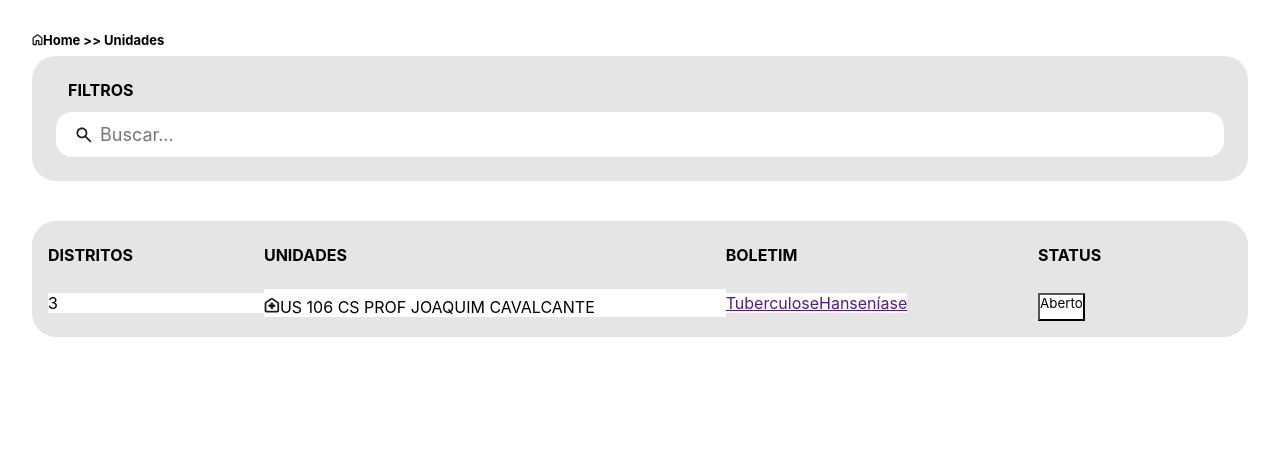
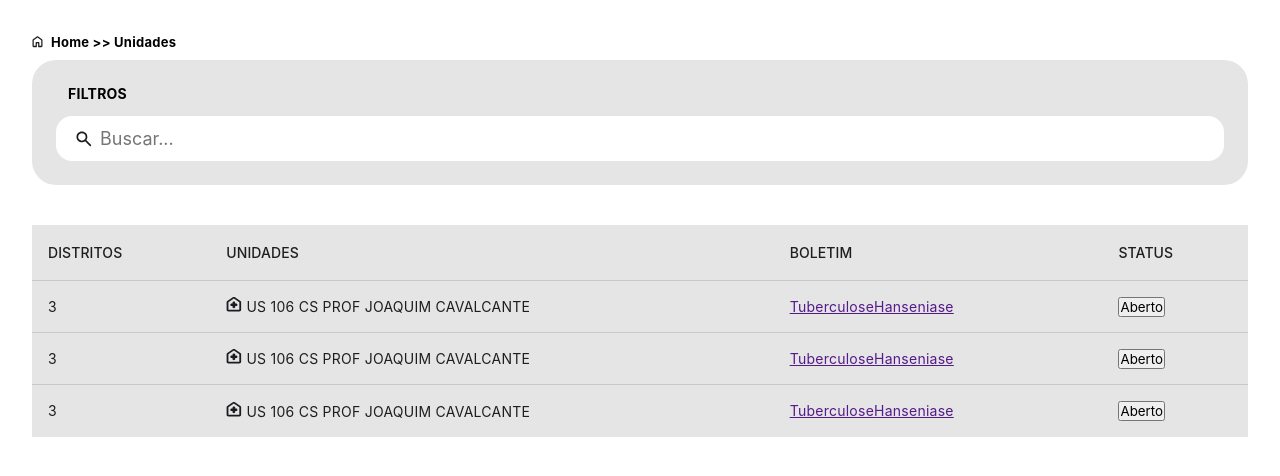
Before and after one commit to ggtidev/boletim-tb-hansen-front, an Angular app: page /home in a window 1280 px wide. Shown: the top 476 px of the page. Built offline with nearby package versions, Linux system fonts and the light colour scheme.

Commit message:
feat: add matTable

```diff
--- a/angular.json
+++ b/angular.json
@@ -30,6 +30,7 @@
               "src/assets"
             ],
             "styles": [
+              "@angular/material/prebuilt-themes/indigo-pink.css",
               "src/styles.scss"
             ],
             "scripts": [],
@@ -95,6 +96,7 @@
               "src/assets"
             ],
             "styles": [
+              "@angular/material/prebuilt-themes/indigo-pink.css",
               "src/styles.scss"
             ],
             "scripts": []
--- a/package.json
+++ b/package.json
@@ -12,10 +12,12 @@
   "private": true,
   "dependencies": {
     "@angular/animations": "^17.3.0",
+    "@angular/cdk": "^17.3.10",
     "@angular/common": "^17.3.0",
     "@angular/compiler": "^17.3.0",
     "@angular/core": "^17.3.0",
     "@angular/forms": "^17.3.0",
+    "@angular/material": "^17.3.10",
     "@angular/platform-browser": "^17.3.0",
     "@angular/platform-browser-dynamic": "^17.3.0",
     "@angular/platform-server": "^17.3.0",
--- a/src/app/app.config.ts
+++ b/src/app/app.config.ts
@@ -3,7 +3,8 @@ import { provideRouter } from '@angular/router';
 
 import { routes } from './app.routes';
 import { provideClientHydration } from '@angular/platform-browser';
+import { provideAnimationsAsync } from '@angular/platform-browser/animations/async';
 
 export const appConfig: ApplicationConfig = {
-  providers: [provideRouter(routes), provideClientHydration()]
+  providers: [provideRouter(routes), provideClientHydration(), provideAnimationsAsync('noop')]
 };
--- a/src/app/pages/home/home.component.html
+++ b/src/app/pages/home/home.component.html
@@ -4,7 +4,7 @@
             <path d="M1.74994 9.87498H3.62494V6.74998C3.62494 6.5729 3.68483 6.42446 3.80463 6.30467C3.92442 6.18488 4.07286 6.12498 4.24994 6.12498H6.74994C6.92702 6.12498 7.07546 6.18488 7.19525 6.30467C7.31504 6.42446 7.37494 6.5729 7.37494 6.74998V9.87498H9.24994V4.24998L5.49994 1.43748L1.74994 4.24998V9.87498ZM0.499939 9.87498V4.24998C0.499939 4.05207 0.54421 3.86457 0.632751 3.68748C0.721293 3.5104 0.843689 3.36457 0.999939 3.24998L4.74994 0.437485C4.96869 0.270818 5.21869 0.187485 5.49994 0.187485C5.78119 0.187485 6.03119 0.270818 6.24994 0.437485L9.99994 3.24998C10.1562 3.36457 10.2786 3.5104 10.3671 3.68748C10.4557 3.86457 10.4999 4.05207 10.4999 4.24998V9.87498C10.4999 10.2187 10.3775 10.513 10.1328 10.7578C9.88796 11.0026 9.59369 11.125 9.24994 11.125H6.74994C6.57285 11.125 6.42442 11.0651 6.30463 10.9453C6.18483 10.8255 6.12494 10.6771 6.12494 10.5V7.37498H4.87494V10.5C4.87494 10.6771 4.81504 10.8255 4.69525 10.9453C4.57546 11.0651 4.42702 11.125 4.24994 11.125H1.74994C1.40619 11.125 1.11192 11.0026 0.867126 10.7578C0.622335 10.513 0.499939 10.2187 0.499939 9.87498Z" fill="#1C1B1F"/>
         </svg>
 
-        <span class="divnks">Home >> Unidades</span>
+        <span class="links">Home >> Unidades</span>
     </header>
 
     <section class="filter separate">
@@ -19,55 +19,44 @@
         </form>
     </section>
 
-    <section class="units">
-        <div class="units-column">
-            <span class="units-column-title">{{colunsTitles[0]}}</span>
+    <table mat-table [dataSource]="data">
+        <ng-container matColumnDef="distritos">
+            <th mat-header-cell *matHeaderCellDef>DISTRITOS</th>
+            <td mat-cell *matCellDef="let element">{{element.district}}</td>
+        </ng-container>
 
-            <div>
-                <div *ngFor="let item of data" class="units-element">
-                    <span>{{ item.district }}</span>
-                </div>
-            </div>
-        </div>
+        <ng-container matColumnDef="unidades">
+            <th mat-header-cell *matHeaderCellDef>UNIDADES</th>
+            <td mat-cell *matCellDef="let element">
+                <svg width="16" height="16" viewBox="0 0 16 16" fill="none" xmlns="http://www.w3.org/2000/svg">
+                    <path d="M6.50859 10.0833V10.9167C6.50859 11.2639 6.64094 11.559 6.90564 11.8021C7.17034 12.0451 7.49175 12.1667 7.86989 12.1667C8.24803 12.1667 8.56945 12.0451 8.83415 11.8021C9.09885 11.559 9.23119 11.2639 9.23119 10.9167V10.0833H10.1387C10.5169 10.0833 10.8383 9.96179 11.103 9.71874C11.3677 9.47568 11.5 9.18054 11.5 8.83332C11.5 8.4861 11.3677 8.19096 11.103 7.94791C10.8383 7.70485 10.5169 7.58332 10.1387 7.58332H9.23119V6.74999C9.23119 6.40277 9.09885 6.10763 8.83415 5.86457C8.56945 5.62152 8.24803 5.49999 7.86989 5.49999C7.49175 5.49999 7.17034 5.62152 6.90564 5.86457C6.64094 6.10763 6.50859 6.40277 6.50859 6.74999V7.58332H5.60106C5.22292 7.58332 4.9015 7.70485 4.6368 7.94791C4.3721 8.19096 4.23976 8.4861 4.23976 8.83332C4.23976 9.18054 4.3721 9.47568 4.6368 9.71874C4.9015 9.96179 5.22292 10.0833 5.60106 10.0833H6.50859ZM2.42469 15.5C1.92554 15.5 1.49825 15.3368 1.1428 15.0104C0.787345 14.684 0.609619 14.2917 0.609619 13.8333V6.33332C0.609619 6.06943 0.673903 5.81943 0.80247 5.58332C0.931038 5.34721 1.10876 5.15277 1.33565 4.99999L6.78085 1.24999C7.09849 1.02777 7.4615 0.916656 7.86989 0.916656C8.27828 0.916656 8.6413 1.02777 8.95893 1.24999L14.4041 4.99999C14.631 5.15277 14.8087 5.34721 14.9373 5.58332C15.0659 5.81943 15.1302 6.06943 15.1302 6.33332V13.8333C15.1302 14.2917 14.9524 14.684 14.597 15.0104C14.2415 15.3368 13.8142 15.5 13.3151 15.5H2.42469ZM2.42469 13.8333H13.3151V6.33332L7.86989 2.58332L2.42469 6.33332V13.8333Z" fill="#1C1B1F"/>
+                </svg>
 
-        <div class="units-column">
-            <span class="units-column-title">{{colunsTitles[1]}}</span>
+                {{element.name}}
+            </td>
+        </ng-container>
 
-            <div>
-                <div *ngFor="let item of data" class="units-element">
-                    <svg width="16" height="16" viewBox="0 0 16 16" fill="none" xmlns="http://www.w3.org/2000/svg">
-                        <path d="M6.50859 10.0833V10.9167C6.50859 11.2639 6.64094 11.559 6.90564 11.8021C7.17034 12.0451 7.49175 12.1667 7.86989 12.1667C8.24803 12.1667 8.56945 12.0451 8.83415 11.8021C9.09885 11.559 9.23119 11.2639 9.23119 10.9167V10.0833H10.1387C10.5169 10.0833 10.8383 9.96179 11.103 9.71874C11.3677 9.47568 11.5 9.18054 11.5 8.83332C11.5 8.4861 11.3677 8.19096 11.103 7.94791C10.8383 7.70485 10.5169 7.58332 10.1387 7.58332H9.23119V6.74999C9.23119 6.40277 9.09885 6.10763 8.83415 5.86457C8.56945 5.62152 8.24803 5.49999 7.86989 5.49999C7.49175 5.49999 7.17034 5.62152 6.90564 5.86457C6.64094 6.10763 6.50859 6.40277 6.50859 6.74999V7.58332H5.60106C5.22292 7.58332 4.9015 7.70485 4.6368 7.94791C4.3721 8.19096 4.23976 8.4861 4.23976 8.83332C4.23976 9.18054 4.3721 9.47568 4.6368 9.71874C4.9015 9.96179 5.22292 10.0833 5.60106 10.0833H6.50859ZM2.42469 15.5C1.92554 15.5 1.49825 15.3368 1.1428 15.0104C0.787345 14.684 0.609619 14.2917 0.609619 13.8333V6.33332C0.609619 6.06943 0.673903 5.81943 0.80247 5.58332C0.931038 5.34721 1.10876 5.15277 1.33565 4.99999L6.78085 1.24999C7.09849 1.02777 7.4615 0.916656 7.86989 0.916656C8.27828 0.916656 8.6413 1.02777 8.95893 1.24999L14.4041 4.99999C14.631 5.15277 14.8087 5.34721 14.9373 5.58332C15.0659 5.81943 15.1302 6.06943 15.1302 6.33332V13.8333C15.1302 14.2917 14.9524 14.684 14.597 15.0104C14.2415 15.3368 13.8142 15.5 13.3151 15.5H2.42469ZM2.42469 13.8333H13.3151V6.33332L7.86989 2.58332L2.42469 6.33332V13.8333Z" fill="#1C1B1F"/>
-                    </svg>
+        <ng-container matColumnDef="boletim">
+            <th mat-header-cell *matHeaderCellDef>BOLETIM</th>
 
-                    <span>{{ item.name }}</span>
-                </div>
-            </div>
-        </div>
+            <td mat-cell *matCellDef="let element">
+                <a href="">Tuberculose</a>
+                <a href="">Hanseniase</a>
+            </td>
+        </ng-container>
 
-        <div class="units-column">
-            <span class="units-column-title">{{colunsTitles[2]}}</span>
+        <ng-container matColumnDef="status">
+            <th mat-header-cell *matHeaderCellDef>STATUS</th>
 
-            <div>
-                <div *ngFor="let item of data">
-                    <a href="" class="units-element">Tuberculose</a>
+            <td mat-cell *matCellDef="let element">
+                <button type="button">
+                    <span>Aberto</span>
+                    <div></div>
+                </button>
+            </td>
+        </ng-container>
 
-                    <a href="" class="units-element">Hanseníase</a>
-                </div>
-            </div>
-        </div>
-
-        <div class="units-column">
-            <span class="units-column-title">{{colunsTitles[3]}}</span>
-
-            <div>
-                <div *ngFor="let item of data">
-                    <button class="units-element">
-                        <span>Aberto</span>
-
-                        <div class="status-open"></div>
-                    </button>
-                </div>
-            </div>
-        </div>
-    </section>
+        <tr mat-header-row *matHeaderRowDef="columnsTitles"></tr>
+        <tr mat-row *matRowDef="let row; columns: columnsTitles;"></tr>
+    </table>
 </main>
--- a/src/app/pages/home/home.component.scss
+++ b/src/app/pages/home/home.component.scss
@@ -12,6 +12,10 @@ header{
     font-size:  small;
     font-weight: bold;
     margin-bottom: 0.5rem
+}
+
+table{
+    background-color: #E5E5E5;
 }
 
 //Classes
@@ -62,7 +66,7 @@ header{
     font-size: large;
 }
 
-.units{
+/*.units{
     display: grid;
     grid-auto-flow: column;
     overflow-y: auto;
@@ -74,7 +78,8 @@ header{
 .units-column{
     display: grid;
     grid-auto-flow: row;
-    row-gap: 0.25rem;
+    //row-gap: 0.25rem;
+    text-align: center;
 }
 
 .units-column *{
@@ -87,4 +92,4 @@ header{
 
 .units-element{
     background-color: white;
-}
+}*/
--- a/src/app/pages/home/home.component.ts
+++ b/src/app/pages/home/home.component.ts
@@ -1,21 +1,36 @@
 import { Component } from '@angular/core';
 import { CommonModule } from '@angular/common';
+import {MatTableModule} from '@angular/material/table'
+
+export interface mockData{
+  district: number,
+  name: string
+};
+
+const DATA:mockData[] = [
+  {
+    district: 3,
+    name: "US 106 CS PROF JOAQUIM CAVALCANTE"
+  },
+  {
+    district: 3,
+    name: "US 106 CS PROF JOAQUIM CAVALCANTE"
+  },
+  {
+    district: 3,
+    name: "US 106 CS PROF JOAQUIM CAVALCANTE"
+  },
+]
 
 @Component({
   selector: 'app-home',
   standalone: true,
-  imports: [CommonModule],
+  imports: [CommonModule, MatTableModule],
   templateUrl: './home.component.html',
   styleUrl: './home.component.scss'
 })
 
 export class HomeComponent {
-  colunsTitles:string[] = ['DISTRITOS', 'UNIDADES', 'BOLETIM', 'STATUS'];
-
-  data = [
-    {
-      district: 3,
-      name: "US 106 CS PROF JOAQUIM CAVALCANTE"
-    },
-  ];
+  columnsTitles:string[] = ['distritos', 'unidades', 'boletim', 'status'];
+  data = DATA;
 }
--- a/src/index.html
+++ b/src/index.html
@@ -6,8 +6,10 @@
   <base href="/">
   <meta name="viewport" content="width=device-width, initial-scale=1">
   <link rel="icon" type="image/x-icon" href="favicon.ico">
+  <link href="https://fonts.googleapis.com/css2?family=Roboto:wght@300;400;500&display=swap" rel="stylesheet">
+  <link href="https://fonts.googleapis.com/icon?family=Material+Icons" rel="stylesheet">
 </head>
-<body>
+<body class="mat-typography">
   <app-root></app-root>
 </body>
 </html>
--- a/src/styles.scss
+++ b/src/styles.scss
@@ -7,3 +7,5 @@
     margin: 0;
     padding: 0;
 }
+html, body { height: 100%; }
+body { margin: 0; font-family: Roboto, "Helvetica Neue", sans-serif; }
```
Also changed, not shown: 1 other file (tests, documents, lock files or other folders).
